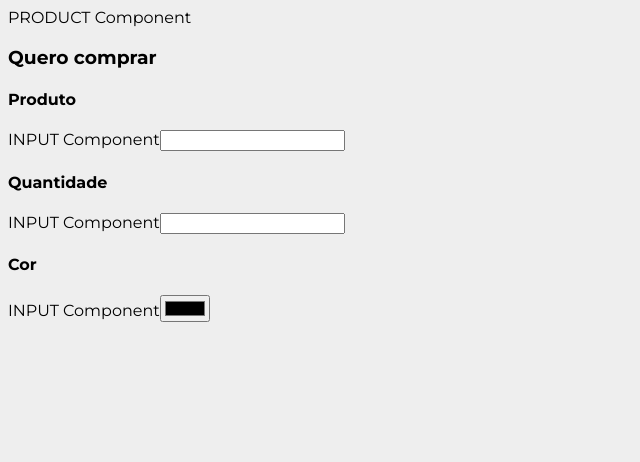
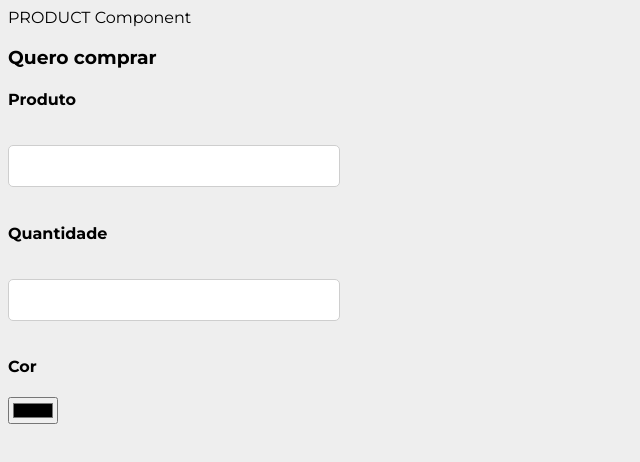
Before and after one commit to marcusviniciusmo/CompanhiaDoSaldo_Website_DEPRECATED, a React (Create React App) app in the folder frontend/: page /pedidos/Product in a window 1280 px wide. Shown: the top 462 px of the page, without its empty margins (0-640 px from the left). Built offline with nearby package versions, Linux system fonts and the light colour scheme.

Commit message:
Input component styling

```diff
--- a/frontend/src/components/Input/index.tsx
+++ b/frontend/src/components/Input/index.tsx
@@ -1,3 +1,5 @@
+import './styles.css';
+
 type Props = {
   type: string;
   name: string;
@@ -25,9 +27,8 @@ function Input({
 }: Props) {
   return (
     <>
-      INPUT Component
-
       <input
+        className={`${type}InputForm`}
         type={type}
         name={name}
         id={id}
--- /dev/null
+++ b/frontend/src/components/Input/styles.css
@@ -0,0 +1,42 @@
+input.textInputForm,
+input.emailInputForm,
+input.dateInputForm {
+  border: 0.1rem solid var(--border-color);
+  border-radius: 0.5rem;
+  min-height: 2rem;
+  margin-block: 1.5rem;
+  padding: 1rem 1.5rem;
+  transition: all 0.3s ease;
+}
+
+input.textInputForm,
+input.emailInputForm,
+input.dateInputForm {
+  width: 30rem;
+}
+
+input.textInputForm:hover,
+input.emailInputForm:hover,
+input.dateInputForm:hover {
+  background: var(--background-color-light);
+  box-shadow: 0.1rem 0.1rem 0.5rem var(--first-color);
+}
+
+input.textInputForm::placeholder,
+input.emailInputForm::placeholder {
+  color: var(--auxiliar-color-neutral);
+  font-size: 1.5rem;
+}
+
+input.radioInputForm {
+  zoom: 1.5;
+}
+
+input.rangeInputForm {
+  width: 30rem;
+  cursor: pointer;
+}
+
+input.rangeInputForm:hover {
+  box-shadow: 0.1rem 0.1rem 4rem var(--first-color-opacity);
+}
--- a/frontend/src/index.css
+++ b/frontend/src/index.css
@@ -9,11 +9,13 @@
   --background-shadow-color: #00000099;
 
   --border-color-default: #FFFFFF;
+  --border-color: #CECECE;
 
   --first-color: #0033FF;
   --second-color: #000066;
   --third-color: #66FF00;
   --auxiliar-color-default: #FFFFFF;
+  --auxiliar-color-neutral: #BBBBBB;
 
   --shadow-color: #00000099;
   --first-color-opacity: #0033FF4D;
```
